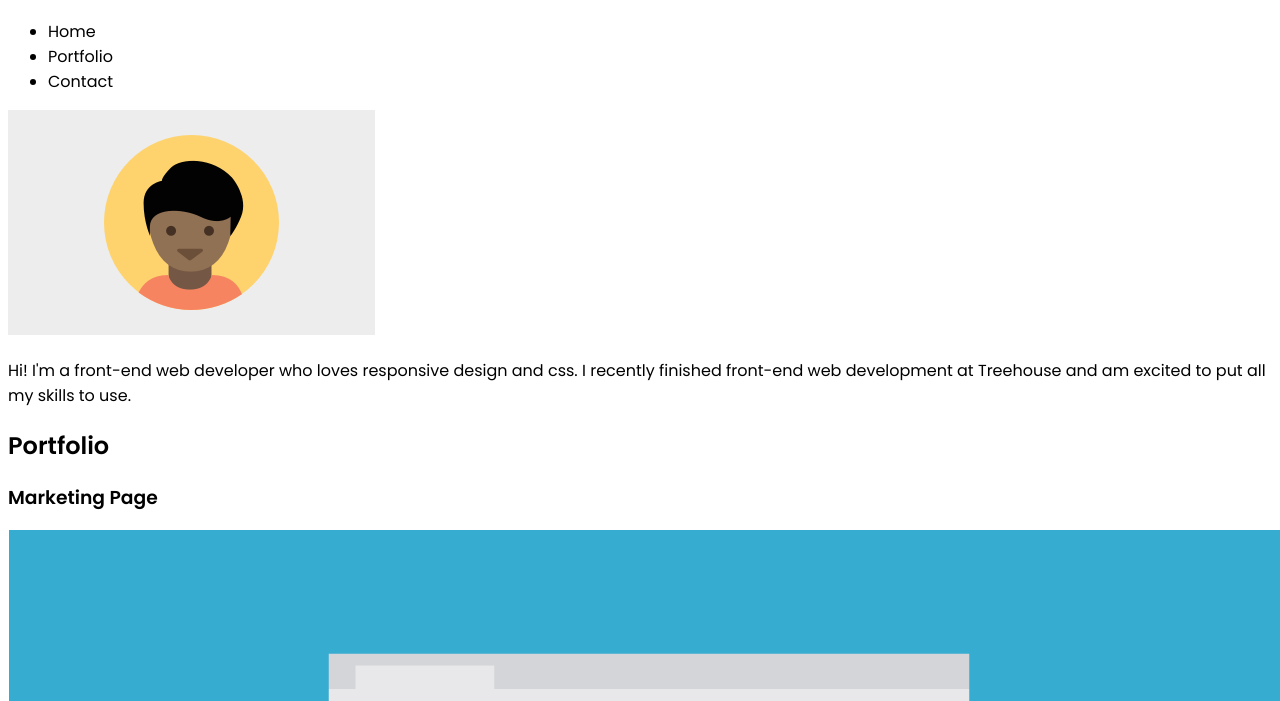
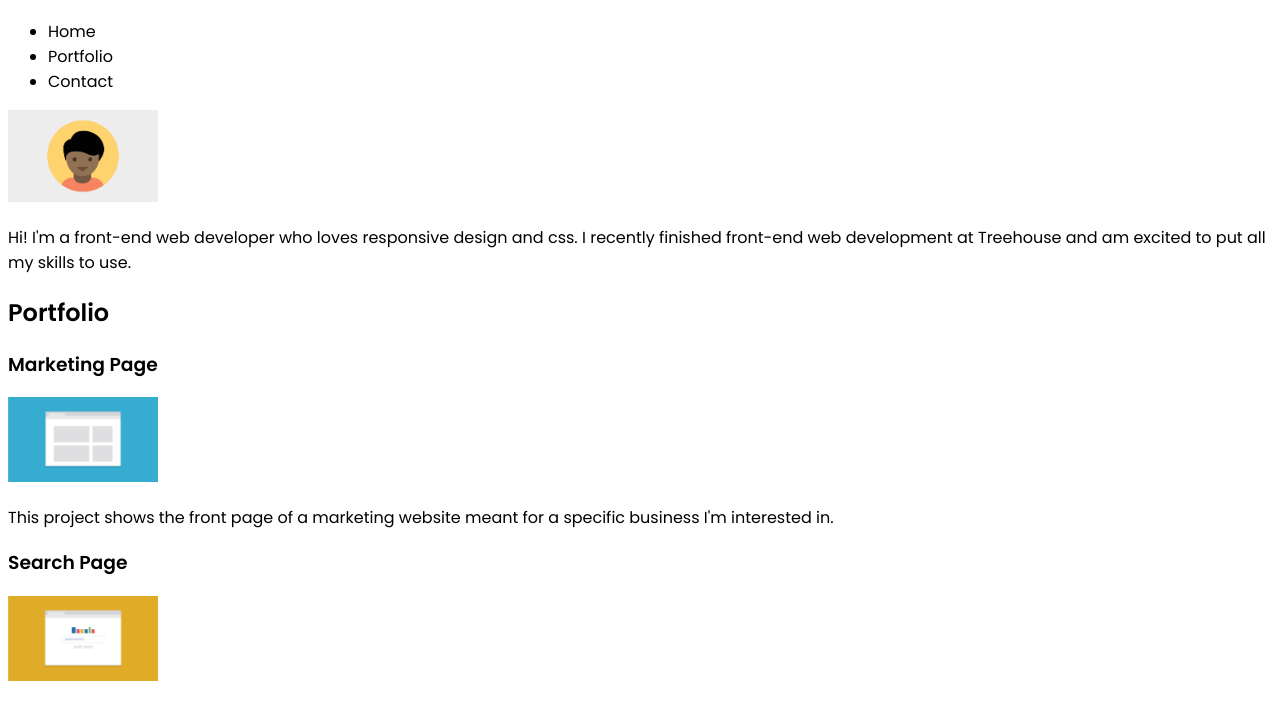
Before and after one commit to ketezheight/Techdegree-Project-2, a plain HTML site: page index.html in a window 1280 px wide. Shown: the part 74-775 px from the top of the page. Drawn offline with Linux system fonts and the light colour scheme.

Commit message:
Update styles.css

```diff
--- a/css/styles.css
+++ b/css/styles.css
@@ -9,3 +9,7 @@ body {
 h1 {
   font-family: 'Monoton', cursive;
 }
+
+img {
+  width: 150px;
+}
```
